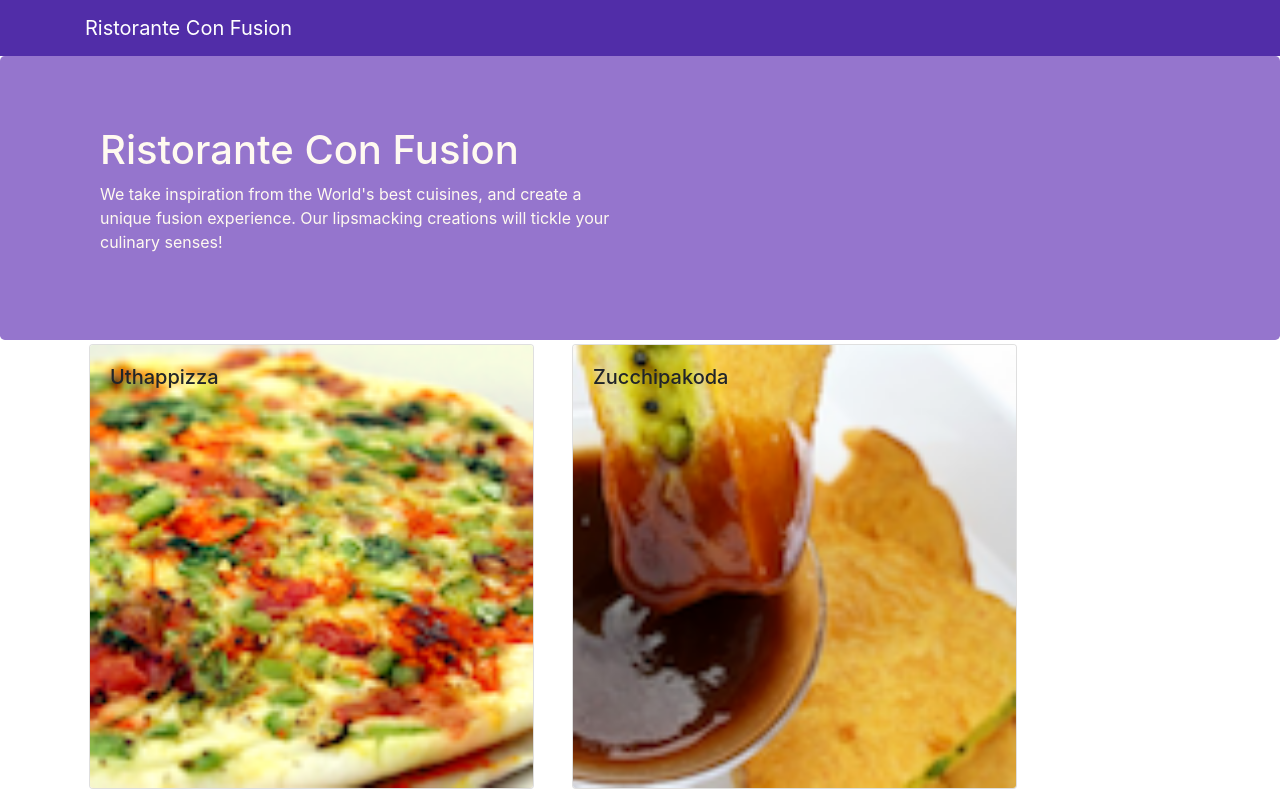
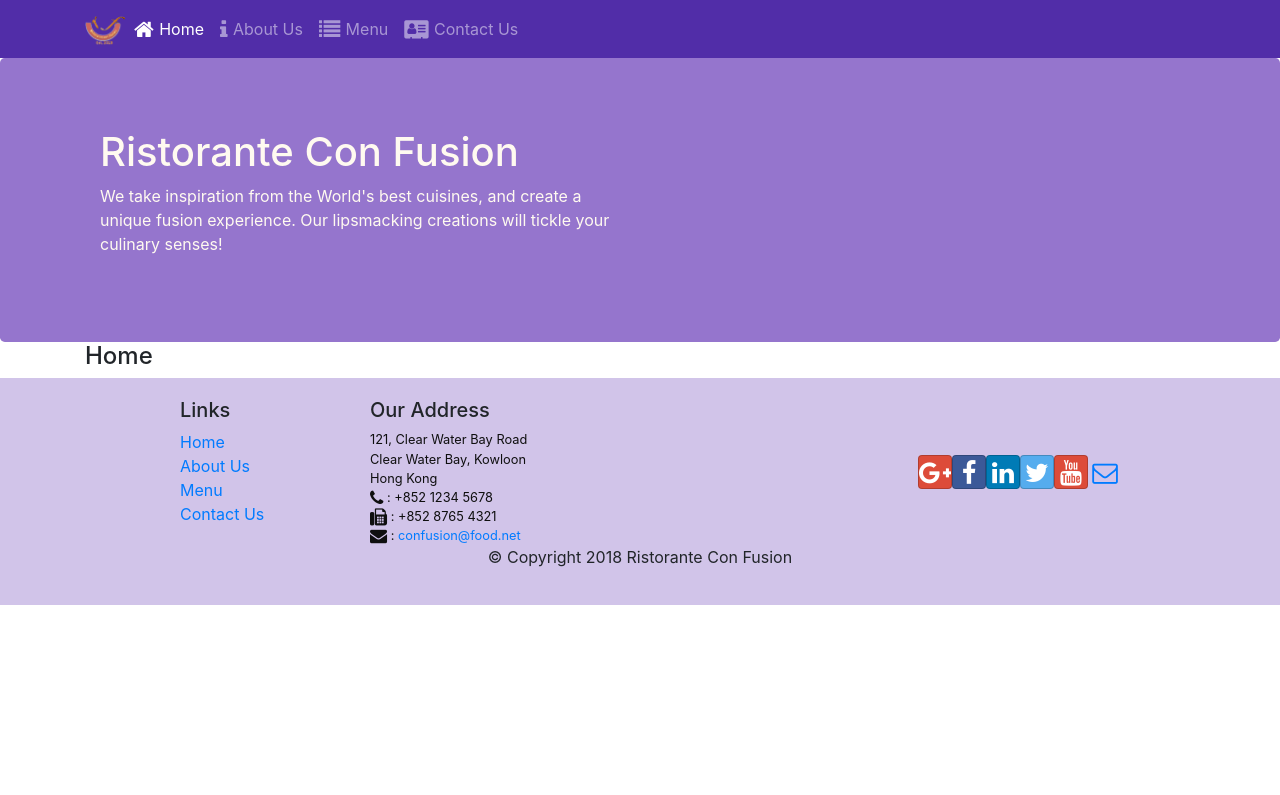
Before and after one commit to avmarar/confusion, a React (Create React App) app: page /home in a window 1280 px wide. Shown: the top 795 px of the page. Built offline with nearby package versions, Linux system fonts and the light colour scheme.

Commit message:
React Router

```diff
--- a/package.json
+++ b/package.json
@@ -12,6 +12,7 @@
     "react": "^16.13.1",
     "react-dom": "^16.13.1",
     "react-popper": "^0.9.2",
+    "react-router-dom": "^4.2.2",
     "react-scripts": "3.4.1",
     "reactstrap": "^5.0.0"
   },
--- a/src/App.js
+++ b/src/App.js
@@ -2,13 +2,16 @@ import React, { Component } from "react";
 // import logo from "./logo.svg";
 import "./App.css";
 import Main from "./components/MainComponent";
+import { BrowserRouter } from "react-router-dom";
 
 class App extends Component {
   render() {
     return (
-      <div className="App">
-        <Main />
-      </div>
+      <BrowserRouter>
+        <div className="App">
+          <Main />
+        </div>
+      </BrowserRouter>
     );
   }
 }
--- a/src/components/FooterComponent.js
+++ b/src/components/FooterComponent.js
@@ -1,4 +1,5 @@
 import React from "react";
+import { Link } from 'react-router-dom';
 
 function Footer(props) {
   return (
@@ -9,16 +10,16 @@ function Footer(props) {
             <h5>Links</h5>
             <ul className="list-unstyled">
               <li>
-                <a href="#">Home</a>
+                <Link to='/home'>Home</Link>
               </li>
               <li>
-                <a href="#">About</a>
+                <Link to='/aboutus'>About Us</Link>
               </li>
               <li>
-                <a href="#">Menu</a>
+                <Link to='/menu'>Menu</Link>
               </li>
               <li>
-                <a href="contactus.html">Contact Us </a>
+                <Link to='/contactus'>Contact Us</Link>
               </li>
             </ul>
           </div>
@@ -31,12 +32,12 @@ function Footer(props) {
               <br />
               Hong Kong
               <br />
-              <i className="fa fa-phone fa-lg"></i>: +852 1234 5678
+              <i className="fa fa-phone fa-lg"></i> : +852 1234 5678
               <br />
-              <i className="fa fa-fax fa-lg"></i>: +852 8765 4321
+              <i className="fa fa-fax fa-lg"></i> : +852 8765 4321
               <br />
-              <i className="fa fa-envelope fa-lg"></i>:{" "}
-              <a href="mailto: confusion@food.net"></a>
+              <i className="fa fa-envelope fa-lg"></i> : {" "}
+              <a href="mailto: confusion@food.net">confusion@food.net</a>
             </address>
           </div>
           <div className="col-12 col-sm-4 align-self-center">
--- a/src/components/HeaderComponent.js
+++ b/src/components/HeaderComponent.js
@@ -1,13 +1,71 @@
 import React, { Component } from "react";
-import { Navbar, NavbarBrand, Jumbotron } from "reactstrap";
+import {
+  Navbar,
+  NavbarBrand,
+  Jumbotron,
+  NavbarToggler,
+  Collapse,
+  NavItem,
+  Nav
+} from "reactstrap";
+import { NavLink } from "react-router-dom";
 
 class Header extends Component {
+  constructor(props) {
+    super(props);
+
+    this.toggleNav = this.toggleNav.bind(this);
+    this.state = {
+      isNavOpen: false,
+    };
+  }
+
+  toggleNav() {
+    this.setState({ isNavOpen: !this.state.isNavOpen });
+  }
+
   render() {
     return (
-      <React.Fragment>
-        <Navbar dark>
+      <div>
+        <Navbar dark expand="md">
           <div className="container">
-            <NavbarBrand href="/">Ristorante Con Fusion</NavbarBrand>
+            <NavbarToggler onClick={this.toggleNav} />
+            <NavbarBrand className="mr-auto" href="/">
+              <img
+                src="assets/images/logo.png"
+                height="30"
+                width="41"
+                alt="Ristorante Con Fusion"
+              />
+            </NavbarBrand>
+            <Collapse isOpen={this.state.isNavOpen} navbar>
+              <Nav navbar>
+                <NavItem>
+                  <NavLink className="nav-link" to="/home">
+                    <span className="fa fa-home fa-lg">&nbsp;</span>
+                    Home
+                  </NavLink>
+                </NavItem>
+                <NavItem>
+                  <NavLink className="nav-link" to="/aboutus">
+                    <span className="fa fa-info fa-lg">&nbsp;</span>
+                    About Us
+                  </NavLink>
+                </NavItem>
+                <NavItem>
+                  <NavLink className="nav-link" to="/menu">
+                    <span className="fa fa-list fa-lg">&nbsp;</span>
+                    Menu
+                  </NavLink>
+                </NavItem>
+                <NavItem>
+                  <NavLink className="nav-link" to="/contactus">
+                    <span className="fa fa-address-card fa-lg">&nbsp;</span>
+                    Contact Us
+                  </NavLink>
+                </NavItem>
+              </Nav>
+            </Collapse>
           </div>
         </Navbar>
         <Jumbotron>
@@ -24,7 +82,7 @@ class Header extends Component {
             </div>
           </div>
         </Jumbotron>
-      </React.Fragment>
+      </div>
     );
   }
 }
--- /dev/null
+++ b/src/components/HomeComponent.js
@@ -0,0 +1,11 @@
+import React from "react";
+
+function Home(props) {
+  return (
+    <div className="container">
+      <h4>Home</h4>
+    </div>
+  );
+}
+
+export default Home;
--- a/src/components/MainComponent.js
+++ b/src/components/MainComponent.js
@@ -1,8 +1,11 @@
 import React, { Component } from "react";
+import { Switch, Route, Redirect } from "react-router-dom";
+
 import Menu from "./MenuComponent";
-import DishDetail from "./DishdetailComponent";
-import Header from './HeaderComponent';
-import Footer from './FooterComponent';
+import Header from "./HeaderComponent";
+import Footer from "./FooterComponent";
+import Home from "./HomeComponent";
+
 import { DISHES } from "../shared/dishes";
 
 class Main extends Component {
@@ -10,21 +13,23 @@ class Main extends Component {
     super(props);
     this.state = {
       dishes: DISHES,
-      selectedDish: null,
     };
   }
 
-  onDishSelect(dishId) {
-     console.log(dishId) ;
-    this.setState({ selectedDish: dishId });
-  }
+  render() {
+    const HomePage = () => {
+      return <Home />;
+    };
 
-  render() {
     return (
       <div>
         <Header />
-        <Menu dishes={this.state.dishes} onClick={(dishId) => this.onDishSelect(dishId)} />
-        <DishDetail dish={this.state.dishes.filter((dish) =>  dish.id === this.state.selectedDish)[0]} />
+        <Switch>
+            <Route path='/home' component={HomePage} />
+            <Route exact path='/menu' component={() => <Menu
+          dishes={this.state.dishes} />} />
+          <Redirect to='/home'/>
+        </Switch>
         <Footer />
       </div>
     );
--- a/src/components/MenuComponent.js
+++ b/src/components/MenuComponent.js
@@ -1,9 +1,9 @@
 import React from "react";
 import { Card, CardImg, CardImgOverlay, CardTitle } from "reactstrap";
 
-function RenderMenuItem({ dish, onClick }) {
+function RenderMenuItem({ dish }) {
   return (
-    <Card onClick={() => onClick(dish.id)}>
+    <Card>
       <CardImg width="100%" src={dish.image} alt={dish.name} />
       <CardImgOverlay>
         <CardTitle>{dish.name}</CardTitle>
@@ -14,10 +14,9 @@ function RenderMenuItem({ dish, onClick }) {
 
 const Menu = (props) => {
   const menu = props.dishes.map((dish) => {
-    // console.log(dish.id);
     return (
       <div key={dish.id} className="col-12 col-md-5 m-1">
-        <RenderMenuItem dish={dish} onClick={props.onClick} />
+        <RenderMenuItem dish={dish} />
       </div>
     );
   });
```
Also changed, not shown: 1 other file (tests, documents, lock files or other folders).
